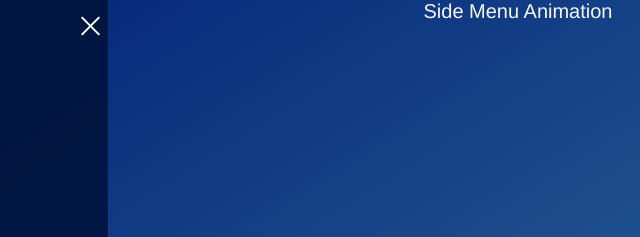
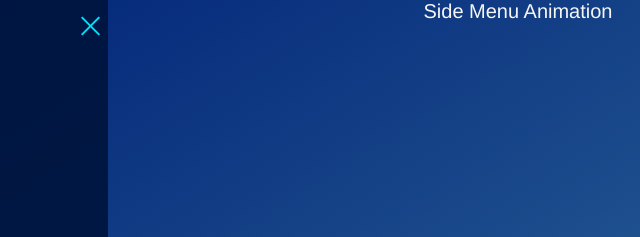
Before and after one commit to cristianistrate1234/Task1.2, a plain HTML site: page index.html in a window 1280 px wide. Both pictures are taken after a click on the element 27 px from the left and 30 px from the top of the page. Shown: the top 237 px of the page, 122-762 px from the left. Drawn offline with Linux system fonts and the light colour scheme.

Commit message:
Noi modificari

```diff
--- a/styles.css
+++ b/styles.css
@@ -65,7 +65,7 @@ body {
     left: 200px;
 }
 .buttonMenu.active div {
-    background-color: white;
+    background-color: #00dffc;
 }
 .buttonMenu.active .topLineMenu {
     transform: translateY(10px) rotate(-135deg);
```
